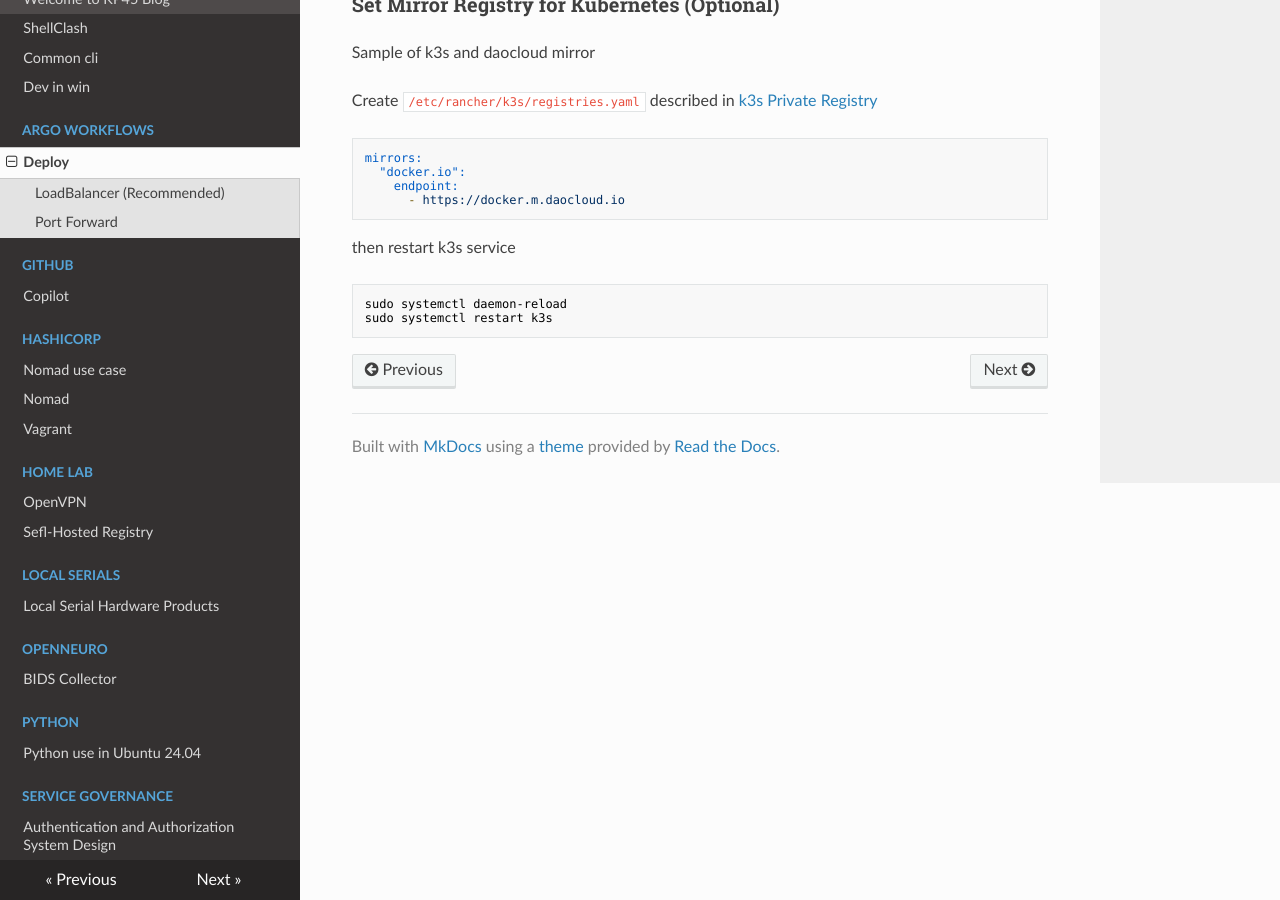
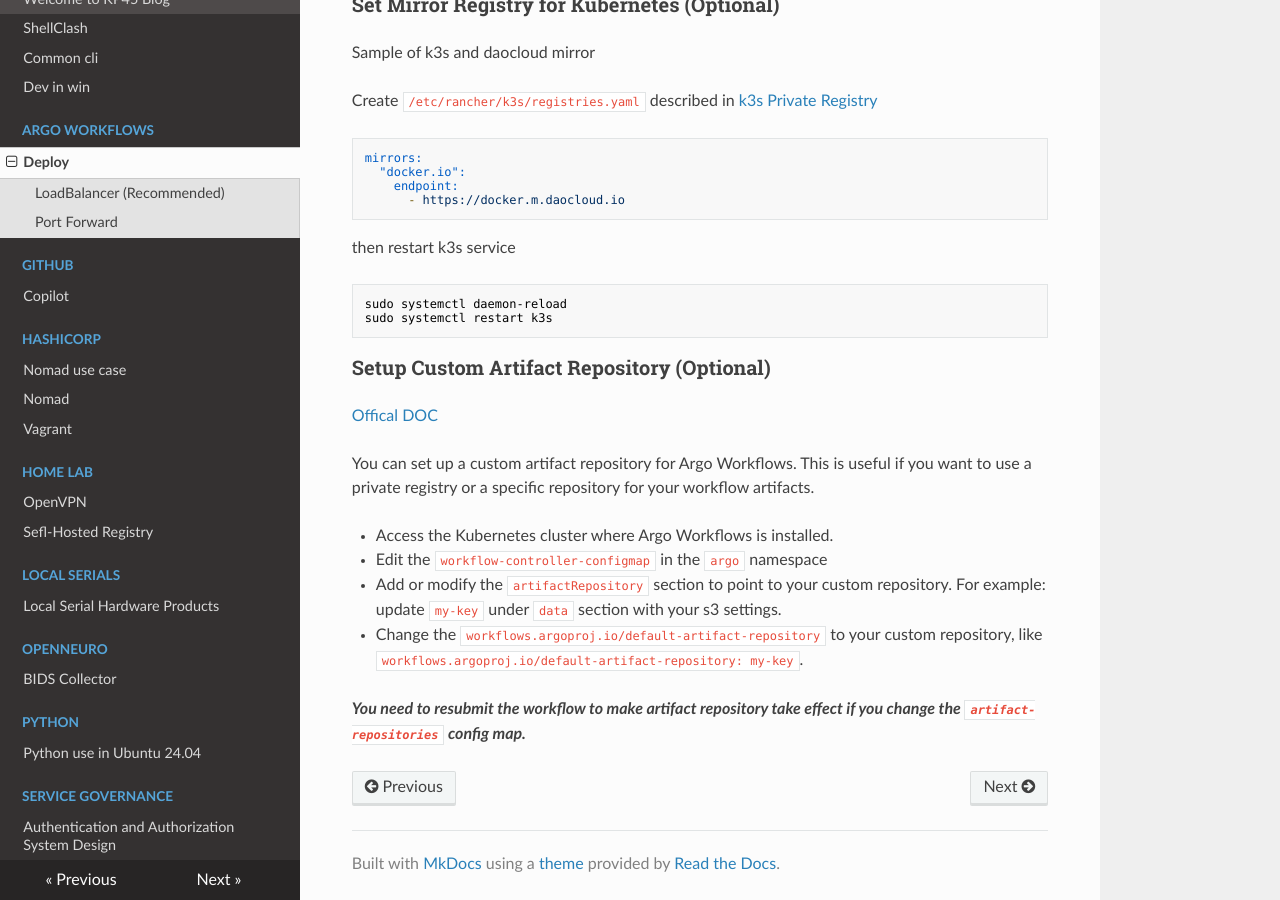
Before and after one commit to kevinpan45/kevinpan45.github.io, an MkDocs documentation site: the page built from docs/argo-workflows/deploy.md, in a window 1280 px wide and 900 px high, scrolled down 871 px. Built offline with MkDocs 1.6.1, drawn with Linux system fonts in a browser that asks for light colours; nearby versions of some CDN libraries.

Commit message:
add setup instructions for custom artifact repository in Argo Workflows

````diff
--- a/docs/argo-workflows/deploy.md
+++ b/docs/argo-workflows/deploy.md
@@ -54,3 +54,18 @@
 sudo systemctl daemon-reload
 sudo systemctl restart k3s
 ```
+
+### Setup Custom Artifact Repository (Optional)
+
+[Offical DOC](https://argo-workflows.readthedocs.io/en/latest/configure-artifact-repository/)
+
+You can set up a custom artifact repository for Argo Workflows. This is useful if you want to use a private registry or a specific repository for your workflow artifacts.
+
+- Access the Kubernetes cluster where Argo Workflows is installed.
+- Edit the `workflow-controller-configmap` in the `argo` namespace
+
+- Add or modify the `artifactRepository` section to point to your custom repository. For example: update `my-key` under `data` section with your s3 settings.
+
+- Change the `workflows.argoproj.io/default-artifact-repository` to your custom repository, like `workflows.argoproj.io/default-artifact-repository: my-key`.
+
+***You need to resubmit the workflow to make artifact repository take effect if you change the `artifact-repositories` config map.***
````
